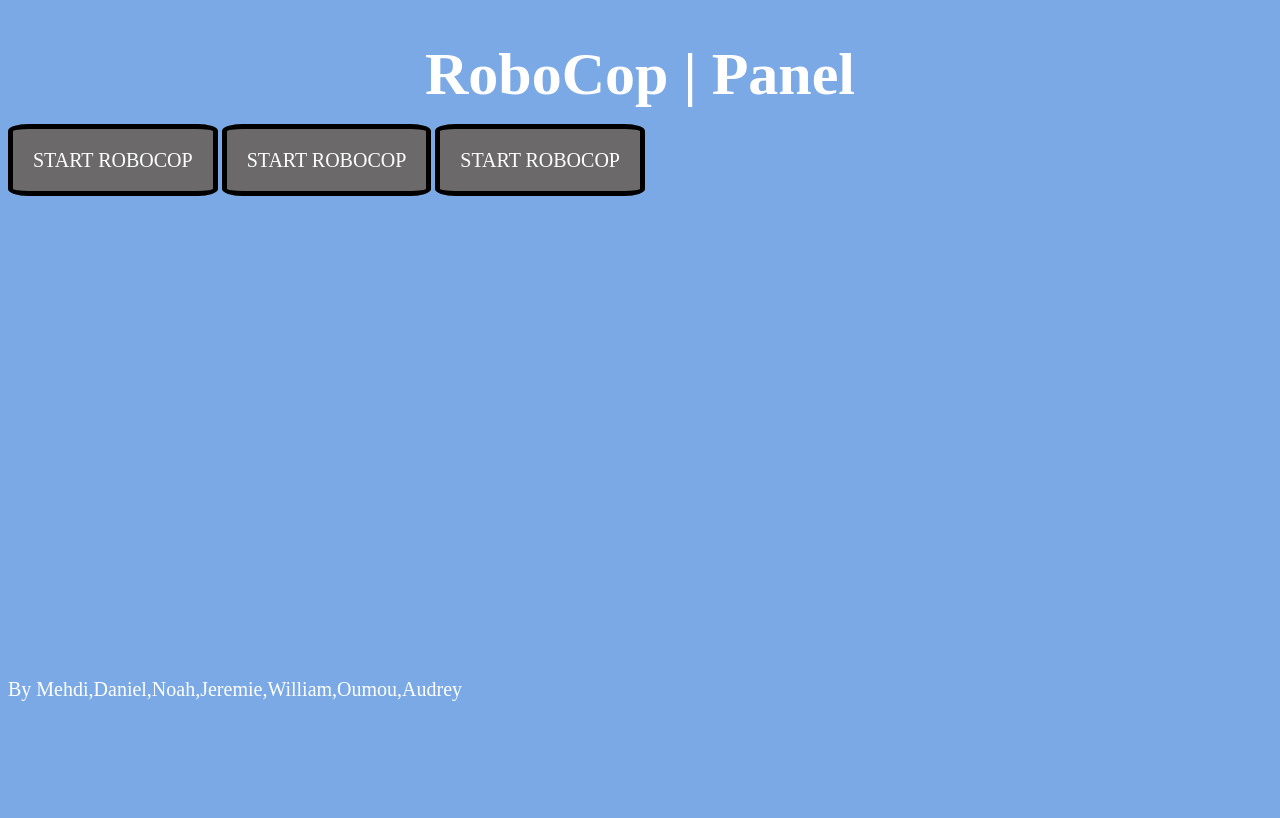
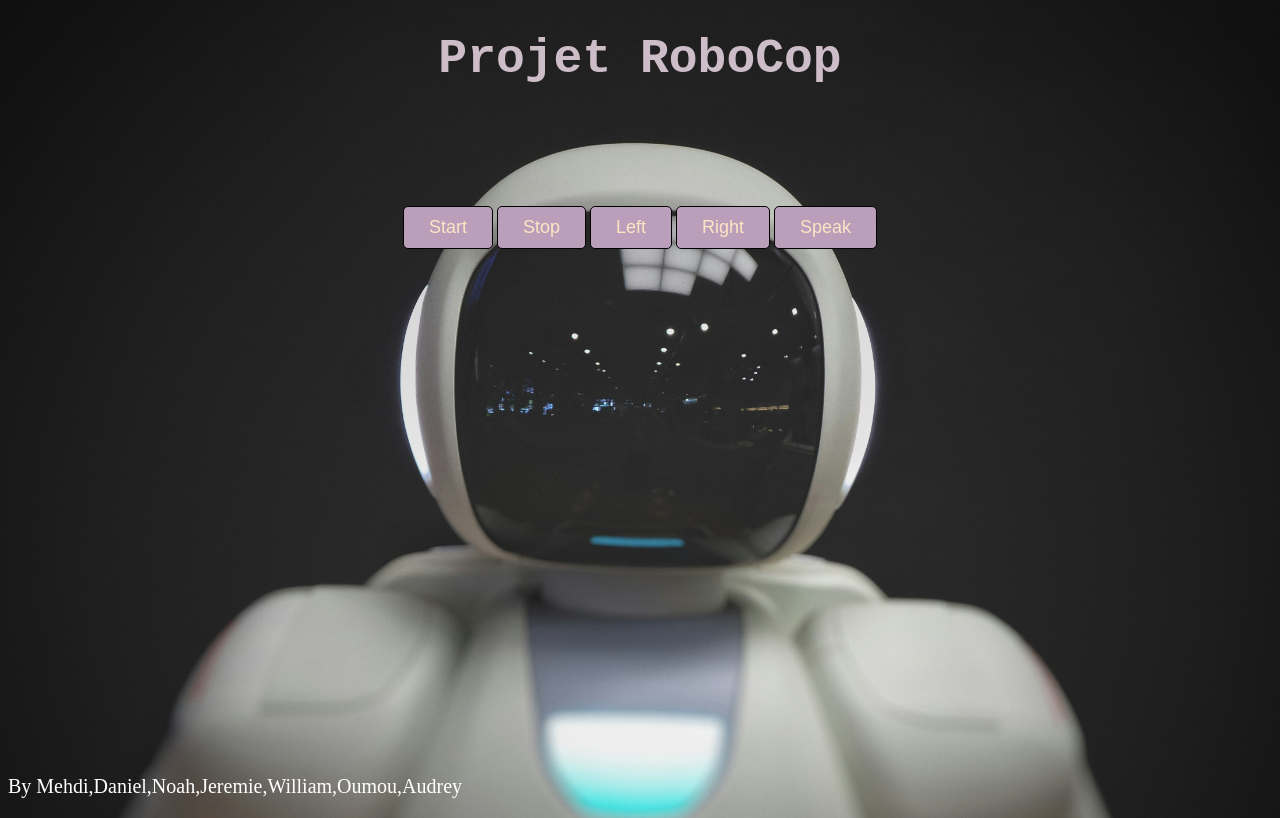
Before and after one commit to NSJ25/robocop, a plain HTML site: page site/roboCop.html in a window 1280 px wide. Drawn offline with Linux system fonts and the light colour scheme.

Commit message:
modife du site

```diff
--- a/site/css/style.css
+++ b/site/css/style.css
@@ -6,29 +6,46 @@
 body {
     background-color: rgba(79, 141, 223, 0.753);
     color: white;
-    body {
-    background-image: url("image/pngtree-cute-cartoon-3d-robot-png-image_13091152.png");
+    background-image: url("image/possessed-photography-JjGXjESMxOY-unsplash.jpg");
     background-size: cover;
     background-repeat: no-repeat;
     background-position: center;
     background-attachment: fixed; /*image bouge pas */
 }
 
+
+
+h1{
+    color: rgb(205, 189, 200);
+    text-align: center;
+    font-size: 3rem;
+    font-family: 'Courier New', Courier, monospace;
 }
 
-h1{
-    color: white;
+#conteneurButton {
+    margin: 100px 50px;
+    padding: 20px;
     text-align: center;
-    font-size: 60px;
+
 }
 
-main a {
-    border-radius: 10%;
-    border: 5px solid black;
-    background-color: rgb(107, 105, 105);
-    font-size: 20px;
-    text-decoration: none;
-    padding: 20px;
+#conteneurButton > button{
+    border: black solid 1px;
+    border-radius: 5px;
+    padding: 10px 25px;
+    font-size: 18px;
+    font-family: comic 'Gill Sans', 'Gill Sans MT', Calibri, 'Trebuchet MS', sans-serif;
+    color: bisque;
+    background-color: #ba9eba;
+
+}
+
+#conteneurButton > button:active {
+    background-color: bisque;
+    color: #ba9eba;
+    text-align: center;
+    transform: scale(0.95);
+
 }
 
 footer {
--- a/site/js/js.js
+++ b/site/js/js.js
@@ -0,0 +1,3 @@
+function start(){
+
+}
--- a/site/roboCop.html
+++ b/site/roboCop.html
@@ -4,17 +4,23 @@
     <meta charset="UTF-8">
     <meta name="viewport" content="width=device-width, initial-scale=1.0">
     <link rel="stylesheet" href="css/style.css">
-    <title>RoboCop | Panel</title>
+    <title>projet robocop</title>
 </head>
 <body>
     <header>
-            <h1>RoboCop | Panel</h1>
+            <h1>Projet RoboCop</h1>
     </header>
 
     <main>
-         <a href="encours.html" target="_blank">START ROBOCOP</a>
-         <a href="encours.html" target="_blank">START ROBOCOP</a>
-         <a href="encours.html" target="_blank">START ROBOCOP</a>
+       <div id="conteneurButton">
+        <button onclick="start()"> Start </button>
+        <button onclick="stop()"> Stop </button>
+        <button onclick="left()"> Left </button>
+        <button onclick="right()"> Right </button>
+        <button onclick="speak()"> Speak</button>
+    </div>
+
+
 
     </main>
 
```
Also changed, not shown: site/css/image/pngtree-cute-cartoon-3d-robot-png-image_13091152.png (deleted), site/css/image/possessed-photography-JjGXjESMxOY-unsplash.jpg (added).
